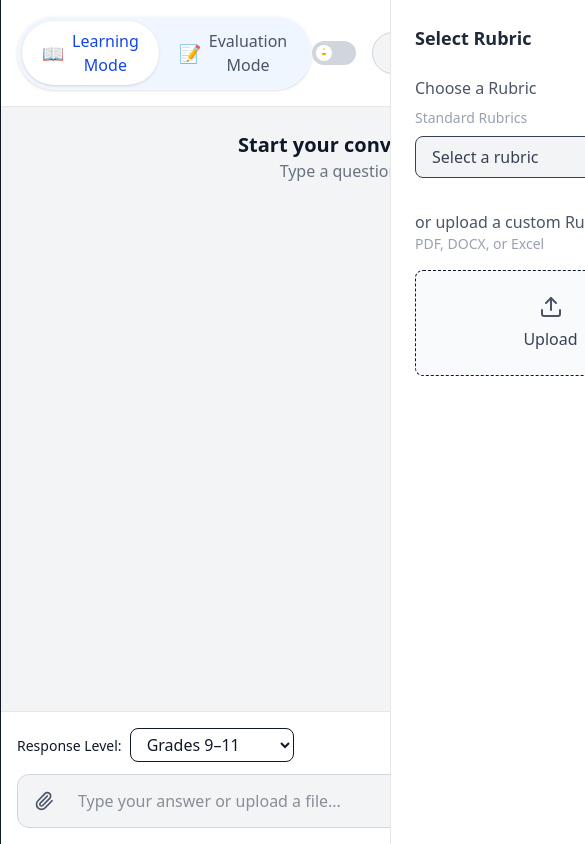
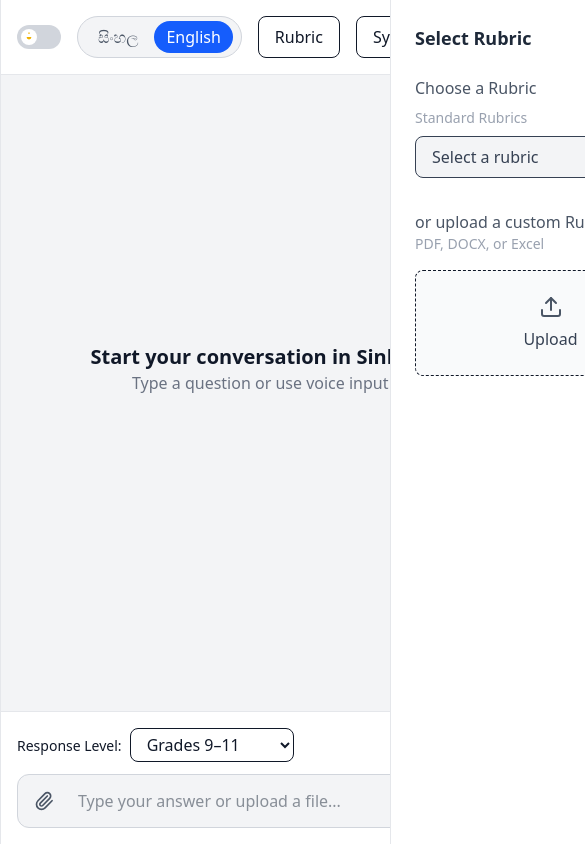
Before and after one commit to Miyuri15/sinlearn-web, a Next.js app: page /chat in a window 390 px wide. Shown: the top 844 px of the page, 585 px wide, since content can reach past the window. Built offline with nearby package versions, Linux system fonts and the light colour scheme.

Commit message:
fix: reset chat state on mode switch and update sidebar chat list

```diff
--- a/src/app/chat/page.tsx
+++ b/src/app/chat/page.tsx
@@ -2,7 +2,6 @@
 
 import ChatLanguageToggle from "@/components/language/ChatLanguageToggle";
 import MarkingRubic from "./components/MarkingRubic";
-import { Menu } from "lucide-react";
 import { useTranslation } from "react-i18next";
 import { useEffect, useRef, useState } from "react";
 import InputBar from "./components/InputBar";
@@ -101,19 +100,51 @@ export default function Chat() {
     setTranscript("");
   };
 
+  // Reset chat when switching modes
+  useEffect(() => {
+    setMessages([]); // clear chat history
+    setMessage(""); // clear input box
+    setTranscript(""); // should clear voice transcript
+
+    // Reset evaluation inputs
+    setTotalMarks(0);
+    setMainQuestions(0);
+    setRequiredQuestions(0);
+    setSubQuestions(0);
+  }, [mode]);
+
+  useEffect(() => {
+    if (isRecording) {
+      setTranscript("student asking about solar systems…");
+    }
+  }, [isRecording]);
+
   return (
     <main className="flex h-dvh bg-gray-100 dark:bg-[#0C0C0C] text-gray-900 dark:text-gray-200">
       <Sidebar
         isOpen={isSidebarOpen}
         onToggle={() => setIsSidebarOpen(!isSidebarOpen)}
-        chats={[]} // supply real chat list later
+        chats={[
+          {
+            id: "1",
+            title: "New Learning Chat",
+            type: "learning",
+            time: "1 minute ago",
+          },
+          {
+            id: "2",
+            title: "New Evaluation Chat",
+            type: "evaluation",
+            time: "12 minutes ago",
+          },
+        ]}
       />
       {/* MAIN AREA */}
       <div className="flex flex-col flex-1">
         {/* TOP BAR */}
         <div className="flex items-center justify-between bg-white dark:bg-[#111111] p-4 border-b border-gray-200 dark:border-[#2a2a2a]">
           {/* MODE TOGGLE */}
-          <div className="flex items-center">
+          <div className="hidden md:flex items-center">
             <div className="flex bg-blue-50 border border-gray-50 dark:border-[#2a2a2a] dark:bg-[#111] rounded-full p-1 shadow-sm">
               {/* LEARNING */}
               <button
@@ -125,7 +156,7 @@ export default function Chat() {
                 }`}
               >
                 <span className="text-lg">📖</span>
-                {t("learning_mode")}
+                <span>{t("learning_mode")}</span>
               </button>
 
               {/* EVALUATION */}
@@ -138,7 +169,7 @@ export default function Chat() {
                 }`}
               >
                 <span className="text-lg">📝</span>
-                {t("evaluation_mode")}
+                <span>{t("evaluation_mode")}</span>
               </button>
             </div>
           </div>
@@ -166,10 +197,10 @@ export default function Chat() {
         </div>
 
         {/* MESSAGE AREA */}
-        <div className="flex-1 overflow-y-auto p-6 space-y-4 bg-gray-100 dark:bg-[#0C0C0C]">
-          {/* Empty State */}
-          {!messages.length && (
-            <div className="flex-1 flex items-center justify-center text-center">
+        {/* Empty State */}
+        {!messages.length && (
+          <div className="flex flex-1 flex-col overflow-y-auto p-6 bg-gray-100 dark:bg-[#0C0C0C]">
+            <div className="flex flex-1 items-center justify-center text-center">
               <div>
                 <h2 className="text-xl font-semibold">
                   {t("start_conversation")}
@@ -179,8 +210,10 @@ export default function Chat() {
                 </p>
               </div>
             </div>
-          )}
+          </div>
+        )}
 
+        <div className="flex flex-col space-y-4 overflow-y-auto p-6 bg-gray-100 dark:bg-[#0C0C0C]">
           {/* Messages */}
           {messages.map((m, i) => (
             <div key={i}>
--- a/src/components/sidebar/Sidebar.tsx
+++ b/src/components/sidebar/Sidebar.tsx
@@ -34,8 +34,8 @@ export default function Sidebar({
 
   return (
     <div
-      className={`h-dvh flex flex-col border-r
-        bg-white dark:bg-gray-900 dark:border-gray-700
+      className={`h-dvh flex flex-col border-r border-gray-200 dark:border-[#2a2a2a]
+        bg-white dark:bg-gray-900
         transition-all duration-300 overflow-hidden
         ${isOpen ? "w-64" : "w-16"}`}
     >
```
